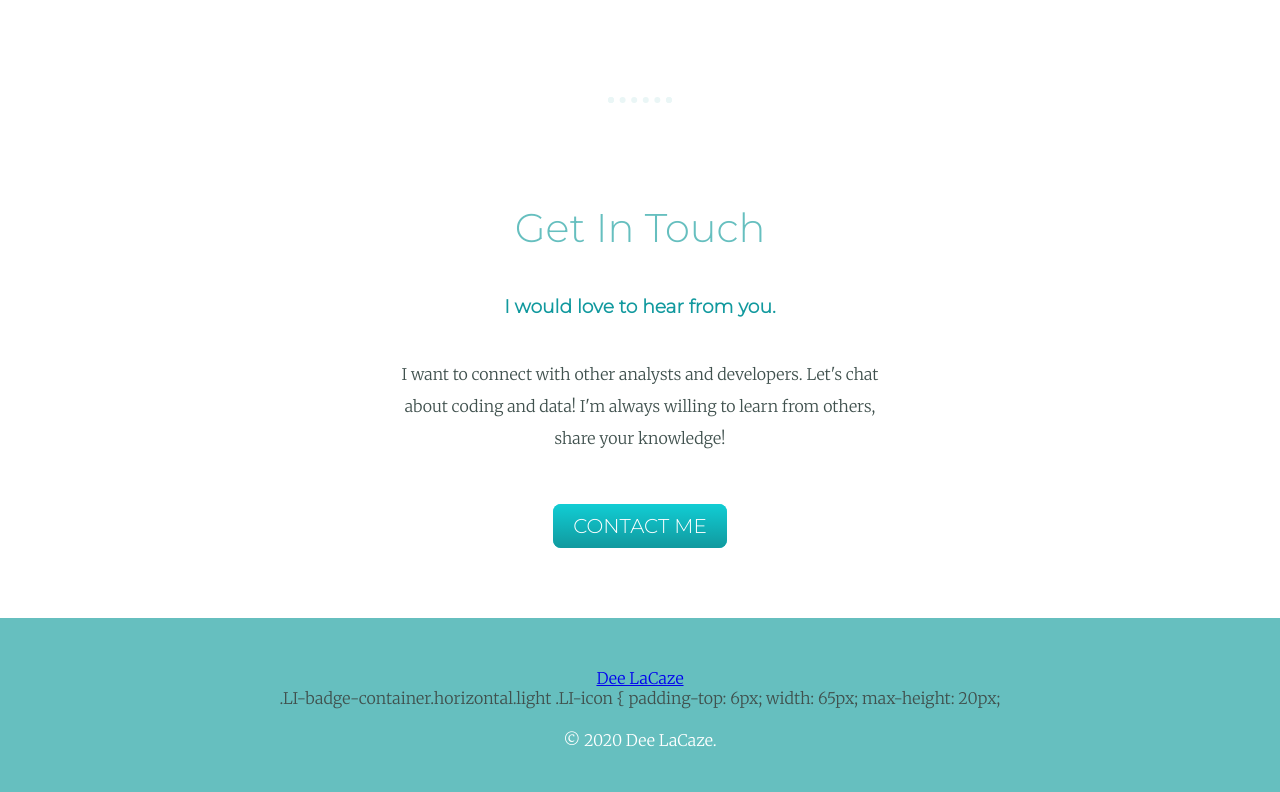
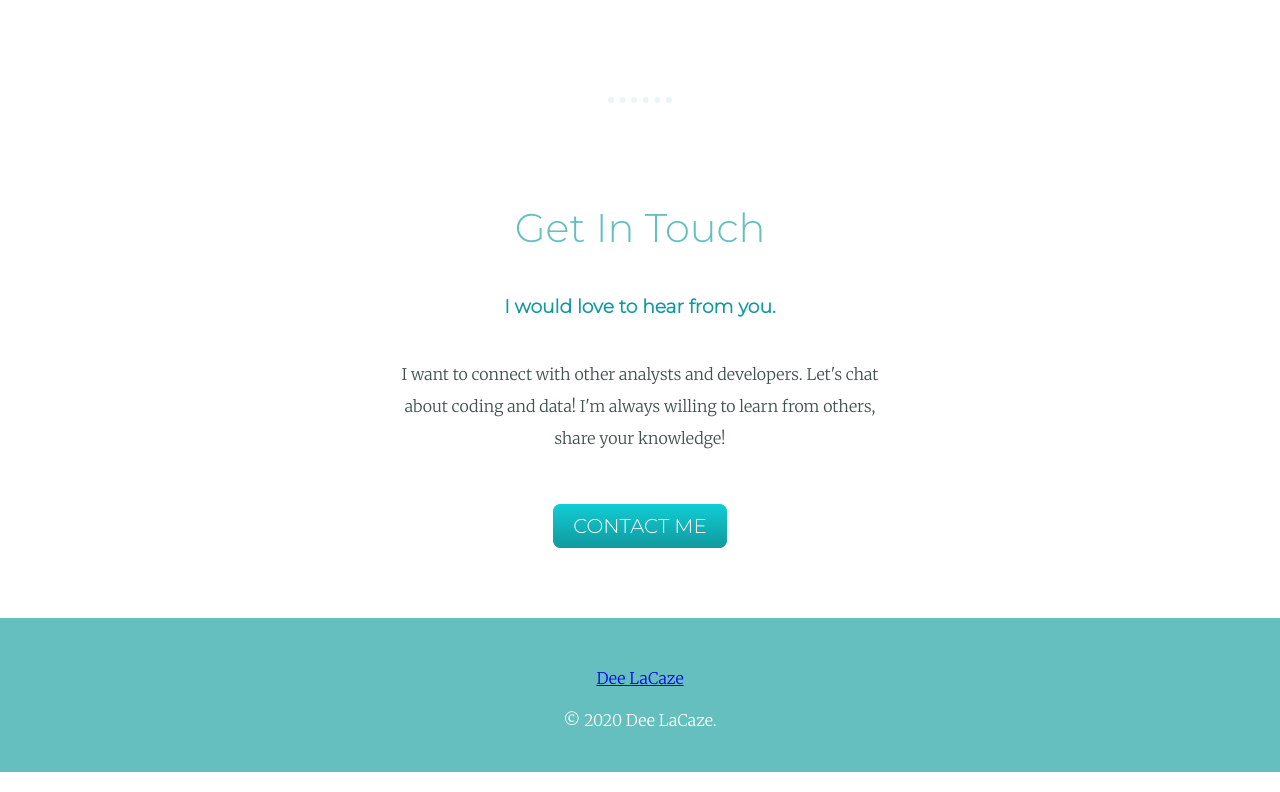
Before and after one commit to BH-Consults/mypersonalwebsite, a plain HTML site: page index.html in a window 1280 px wide. Shown: the part 2247-3039 px from the top of the page. Drawn offline with Linux system fonts and the light colour scheme.

Commit message:
Update index.html

```diff
--- a/index.html
+++ b/index.html
@@ -59,10 +59,6 @@
     <div class="bottom-container">
     <script type="text/javascript" src="https://platform.linkedin.com/badges/js/profile.js" async defer></script>
       <div class="LI-profile-badge"  data-version="v1" data-size="medium" data-locale="en_US" data-type="horizontal" data-theme="dark" data-vanity="dee-lacaze-6664a0132"><a class="LI-simple-link" href='https://www.linkedin.com/in/dee-lacaze-6664a0132?trk=profile-badge'>Dee LaCaze</a></div>
-      .LI-badge-container.horizontal.light .LI-icon {
-    padding-top: 6px;
-    width: 65px;
-    max-height: 20px;
     <p class="copyright">© 2020 Dee LaCaze.</p>
   </div>
 </body>
```
